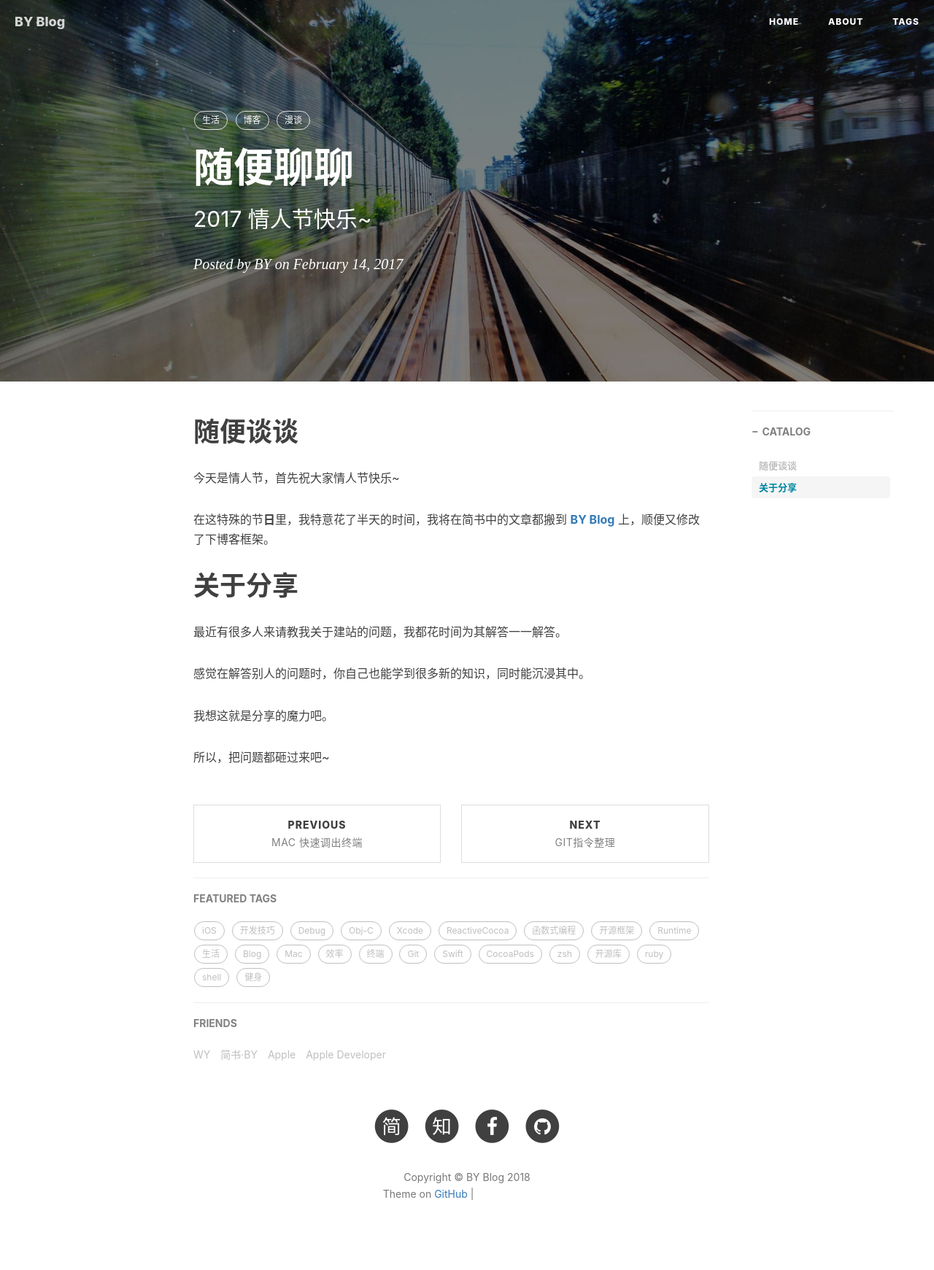
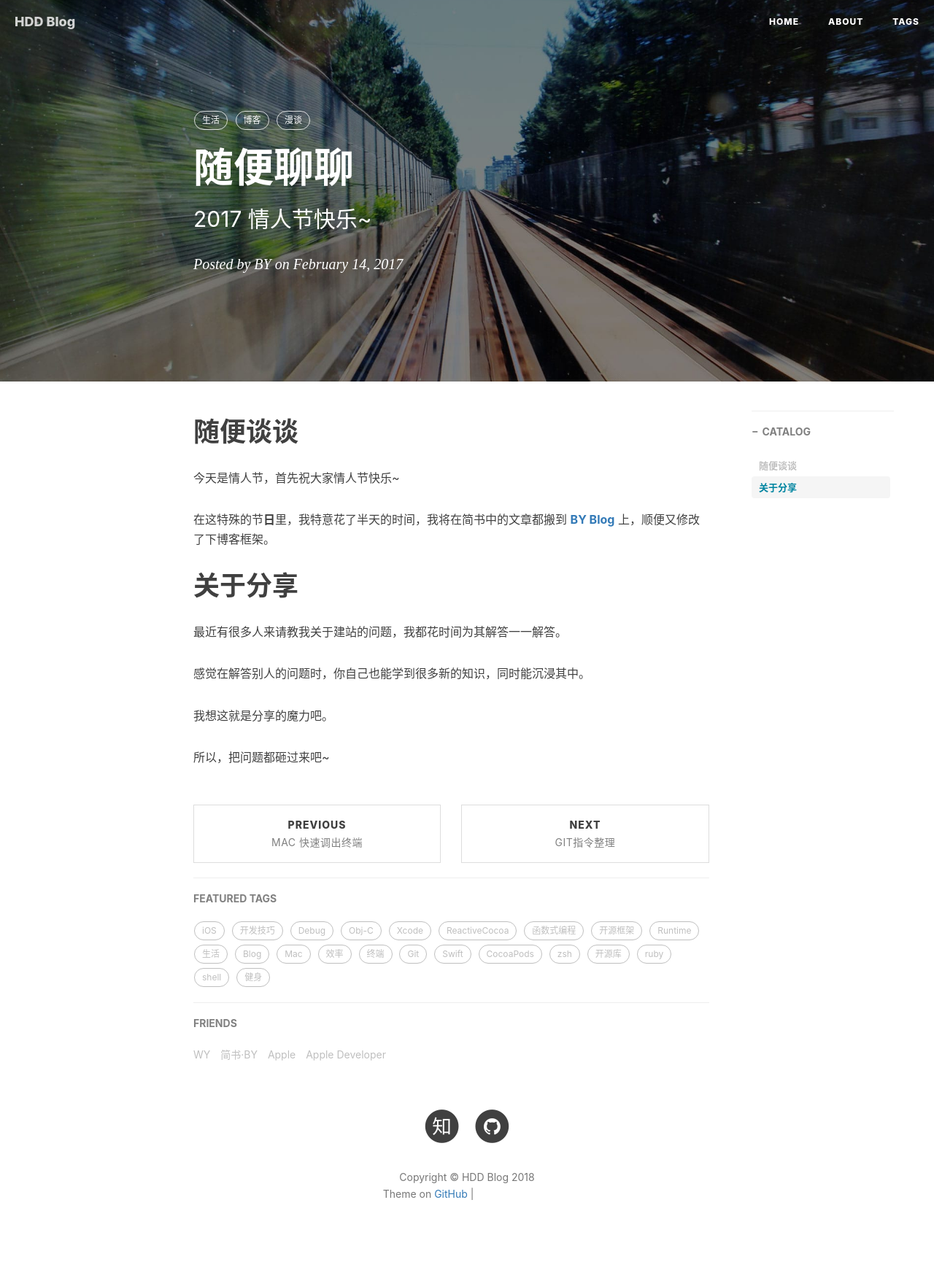
Before and after one commit to HDDChange/blog, a Jekyll site: the page built from _posts/2017-02-14-随便聊聊.md, in a window 1280 px wide. Shown: the whole page at 73% size. Built offline with Jekyll 4.4.1, drawn with Linux system fonts in a browser that asks for light colours; nearby versions of some CDN libraries; comment, search, counter and statistics services are not loaded; some of the changed lines change nothing that is shown; grey boxes are pictures that could not be loaded.

Commit message:
修改jeklly配置文件

```diff
--- a/_config.yml
+++ b/_config.yml
@@ -1,13 +1,13 @@
 # Site settings
-title: BY Blog
-SEOTitle: 柏荧的博客 | BY Blog
+title: HDD Blog
+SEOTitle: 黄呆呆的博客 | HDD Blog
 header-img: img/post-bg-desk.jpg
-email: qiubaiying@gmail.com
+email: 814694804@qq.com
 description: "Every failure is leading towards success."
 keyword: "BY, BY Blog, 柏荧的博客, qiubaiying, 邱柏荧, iOS, Apple, iPhone"
-url: "http://qiubaiying.github.io"          # your host, for absolute URL
-baseurl: ""      # for example, '/blog' if your blog hosted on 'host/blog'
-github_repo: "https://github.com/qiubaiying/qiubaiying.github.io.git" # you code repository
+url: "https://hddchange.github.io"          # your host, for absolute URL
+baseurl: "/blog"      # for example, '/blog' if your blog hosted on 'host/blog'
+github_repo: "https://github.com/HDDChange/blog.git" # you code repository
 
 # Sidebar settings
 sidebar: true                           # whether or not using Sidebar.
@@ -18,11 +18,11 @@ sidebar-avatar: /img/about-BY-gentle.jpg      # use absolute URL, seeing it's us
 
 # SNS settings
 RSS: false
-# weibo_username:     qiubaiying
-zhihu_username:     qiubaiying
-github_username:    qiubaiying
-facebook_username:  baiying.qiu.7
-jianshu_username:   e71990ada2fd
+# weibo_username:
+zhihu_username:     黄呆呆
+github_username:    HDDChange
+# facebook_username:
+# jianshu_username:
 #twitter_username:   qiubaiying
 
 
```
